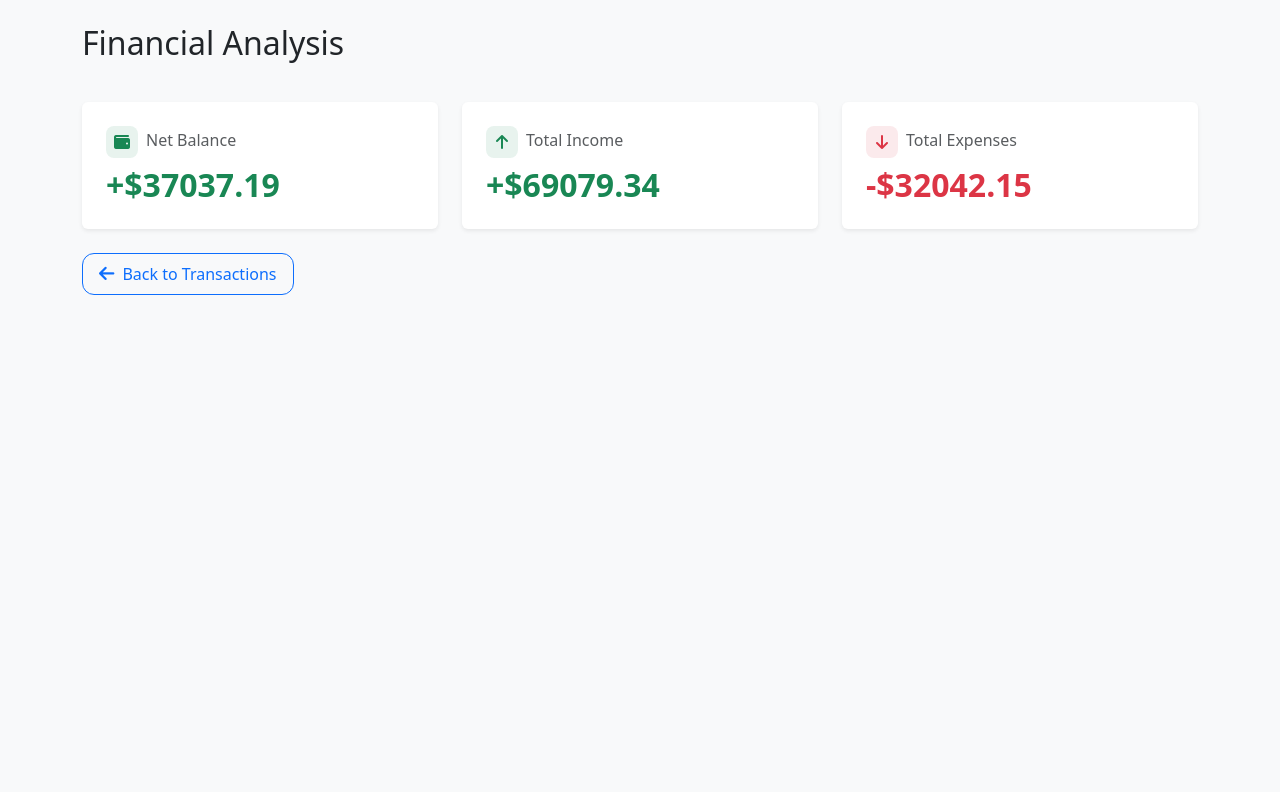
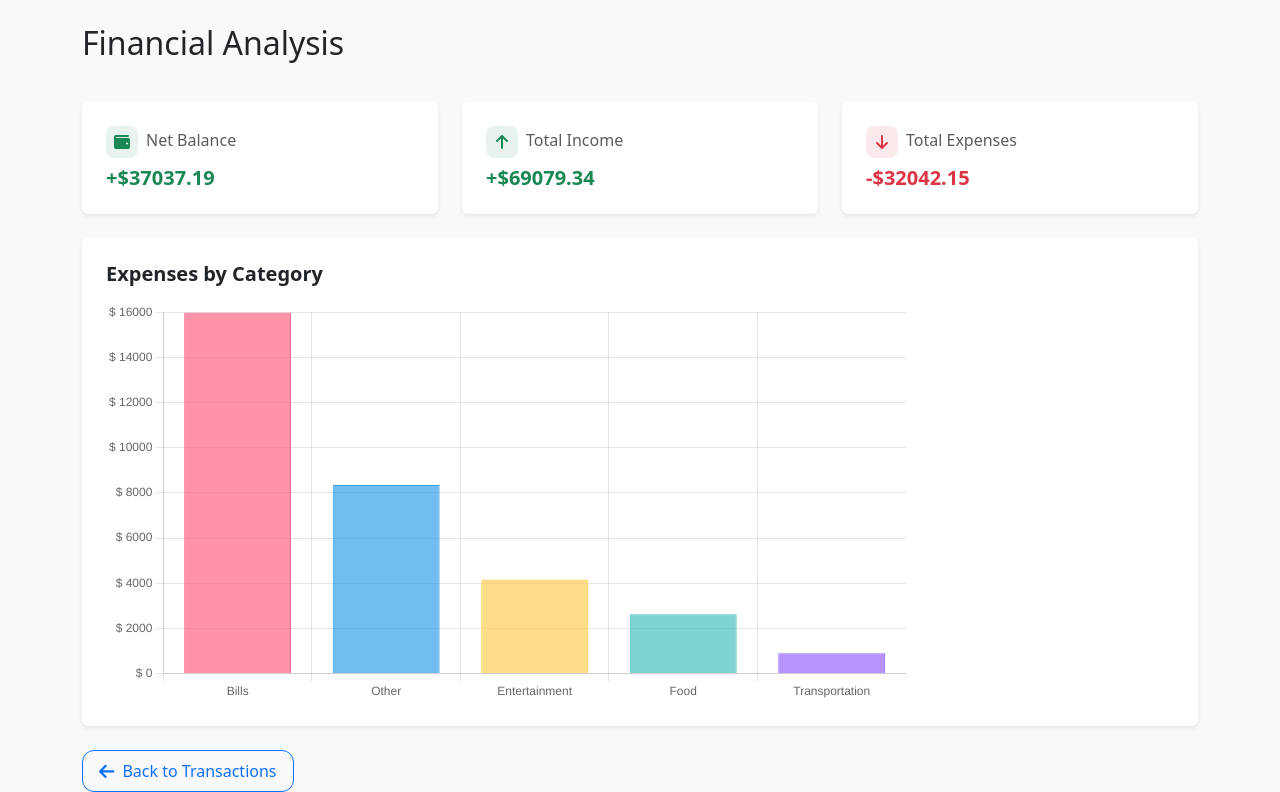
Before and after one commit to TharHtet236401/intern_task2, a Django app: page /analysis/ in a window 1280 px wide. Shown: the part 56-848 px from the top of the page. Before the commit the page ends 351 px from the top, so only its background shows below. Run offline with Django 5.2, Linux system fonts and the light colour scheme; data comes from the database, SQL or seed files in the repository; some libraries are stand-ins or nearby versions.

Commit message:
Add expense category chart to financial analysis page

```diff
--- a/transaction/models.py
+++ b/transaction/models.py
@@ -32,6 +32,8 @@ class Transaction(models.Model):
         default='expense'
     )
 
+    CATEGORY_CHOICES_DICT = dict(CATEGORY_CHOICES)
+
     class Meta:
         ordering = ['-created_at']
 
--- a/transaction/templates/transaction/analysis.html
+++ b/transaction/templates/transaction/analysis.html
@@ -62,8 +62,22 @@
         </div>
     </div>
 
+    <!-- Chart Section -->
+    <div class="row mt-4">
+        <div class="col-12">
+            <div class="card shadow-sm">
+                <div class="card-body">
+                    <h5 class="card-title mb-3">Expenses by Category</h5>
+                    <div style="height: 400px;">
+                        <canvas id="expenseChart"></canvas>
+                    </div>
+                </div>
+            </div>
+        </div>
+    </div>
+
     <!-- Back to Transactions button -->
-    <div class="row">
+    <div class="row mt-4">
         <div class="col-12">
             <a href="{% url 'home' %}" class="btn btn-outline-primary d-flex align-items-center" style="width: fit-content;">
                 <i class="fas fa-arrow-left me-2"></i>
@@ -72,6 +86,70 @@
         </div>
     </div>
 </div>
+
+<!-- Add Chart.js -->
+<script src="https://cdn.jsdelivr.net/npm/chart.js"></script>
+
+<script>
+document.addEventListener('DOMContentLoaded', function() {
+    const ctx = document.getElementById('expenseChart').getContext('2d');
+
+    // Chart data
+    const labels = JSON.parse('{{ chart_labels|safe|escapejs }}');
+    const data = JSON.parse('{{ chart_data|safe|escapejs }}');
+
+    // Generate colors for each category
+    const colors = [
+        'rgba(255, 99, 132, 0.7)',
+        'rgba(54, 162, 235, 0.7)',
+        'rgba(255, 206, 86, 0.7)',
+        'rgba(75, 192, 192, 0.7)',
+        'rgba(153, 102, 255, 0.7)',
+        'rgba(255, 159, 64, 0.7)',
+    ];
+
+    new Chart(ctx, {
+        type: 'bar',
+        data: {
+            labels: labels,
+            datasets: [{
+                label: 'Expenses ($)',
+                data: data,
+                backgroundColor: colors,
+                borderColor: colors.map(color => color.replace('0.7', '1')),
+                borderWidth: 1
+            }]
+        },
+        options: {
+            responsive: true,
+            maintainAspectRatio: true,
+            aspectRatio: 2,
+            plugins: {
+                legend: {
+                    display: false
+                },
+                tooltip: {
+                    callbacks: {
+                        label: function(context) {
+                            return '$ ' + context.raw.toFixed(2);
+                        }
+                    }
+                }
+            },
+            scales: {
+                y: {
+                    beginAtZero: true,
+                    ticks: {
+                        callback: function(value) {
+                            return '$ ' + value;
+                        }
+                    }
+                }
+            }
+        }
+    });
+});
+</script>
 
 <style>
     .icon-square {
@@ -94,10 +172,11 @@
 
     .card-body {
         padding: 1.5rem;
+        overflow: hidden;
     }
 
     .card-title {
-        font-size: 2rem;
+        font-size: 1.25rem;
         font-weight: 600;
     }
 
--- a/transaction/views.py
+++ b/transaction/views.py
@@ -7,6 +7,10 @@ from django.utils import timezone
 import csv
 from datetime import datetime
 from django.contrib import messages
+from django.db.models import Sum
+from decimal import Decimal
+import json
+
 # Create your views here.
 def home(request):
     try:
@@ -120,10 +124,24 @@ def analysis(request):
         # Calculate net balance
         net_balance = total_income - total_expenses
 
+        # Get expense data by category for chart
+        expense_by_category = (
+            Transaction.objects.filter(transaction_type='expense')
+            .values('category')
+            .annotate(total=Sum('amount'))
+            .order_by('-total')
+        )
+
+        # Prepare chart data with proper JSON serialization
+        chart_labels = json.dumps([Transaction.CATEGORY_CHOICES_DICT.get(item['category'], item['category']) for item in expense_by_category])
+        chart_data = json.dumps([float(item['total']) for item in expense_by_category])
+
         context = {
             'total_income': total_income,
             'total_expenses': total_expenses,
-            'net_balance': net_balance
+            'net_balance': net_balance,
+            'chart_labels': chart_labels,
+            'chart_data': chart_data,
         }
 
         return render(request, 'transaction/analysis.html', context)
```
